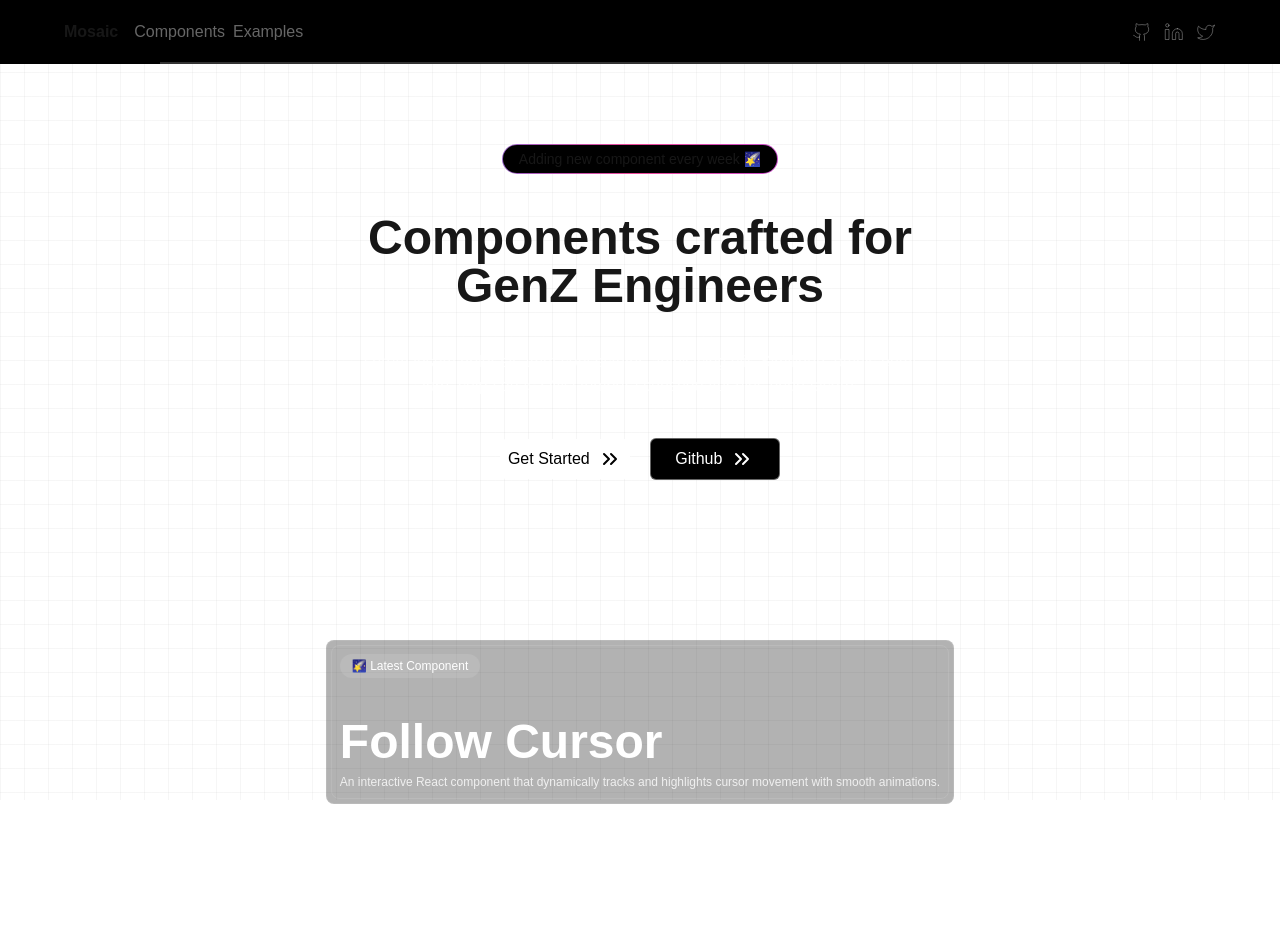
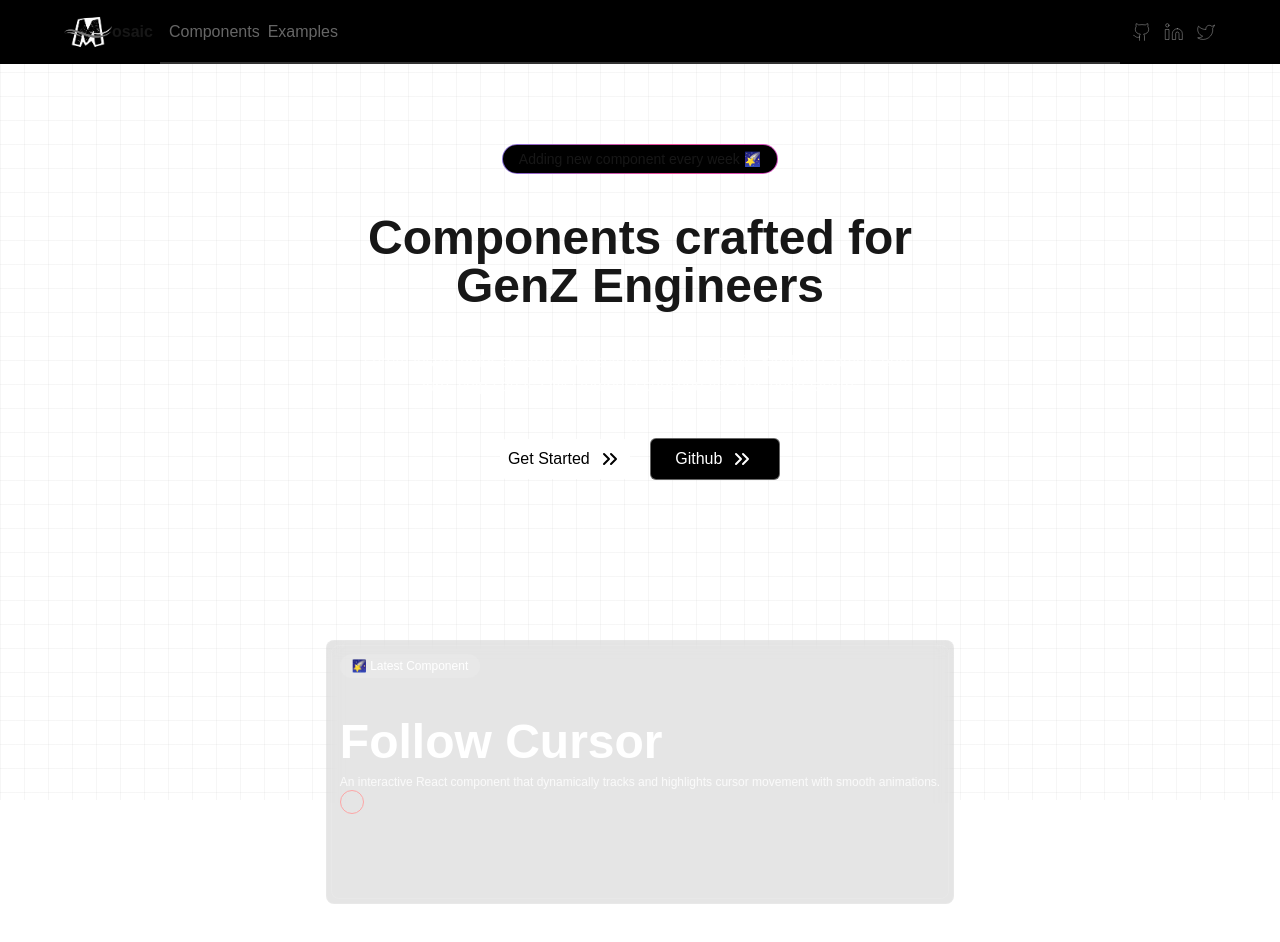
Before and after one commit to aniimessh/mosaic-ui, a Next.js app: page / in a window 1280 px wide. Shown: the top 942 px of the page. Before the commit the page ends 884 px from the top, so only its background shows below. Built offline with nearby package versions, Linux system fonts and the light colour scheme; a web font is replaced by a local one; what tailwind-clip-path would draw is missing.

Commit message:
nav logo added

```diff
--- a/app/(docs)/docs/cursor/follow-cursor/page.tsx
+++ b/app/(docs)/docs/cursor/follow-cursor/page.tsx
@@ -10,7 +10,8 @@ const FollowCursorPage = () => {
       <section>
         <h1 className="text-3xl font-semibold">Follow Cursor</h1>
         <p className="mt-1">
-          Text fading transitions for words to pop up, down, right, left
+          An interactive React component that dynamically tracks and highlights
+          cursor movement with smooth animations.
         </p>
       </section>
 
--- a/components/common/navbar/navbar.tsx
+++ b/components/common/navbar/navbar.tsx
@@ -1,15 +1,18 @@
 import { Github, Linkedin, Twitter } from "lucide-react";
 import Link from "next/link";
+import NavLogo from "@/public/logo/favicon.png";
 
 import React from "react";
+import Image from "next/image";
 
 const Navbar = () => {
   return (
     <div className="sticky bg-black top-0 z-20  mx-auto">
       <div className="h-16 mx-auto sticky flex lg:container justify-between items-center p-2 lg:px-16">
         <div className="flex items-center gap-4">
-          <Link href={"/"}>
-            <h1 className="font-black">Mosaic</h1>
+          <Link href={"/"} className="flex items-center ">
+            <Image src={NavLogo} alt="" className="h-12 w-12" />
+            <h1 className="font-black">osaic</h1>
           </Link>
           <div className=" items-baseline gap-2 hidden lg:flex">
             <Link
--- a/components/core/homepage/latestComponents.tsx
+++ b/components/core/homepage/latestComponents.tsx
@@ -1,13 +1,42 @@
+import { useGSAP } from "@gsap/react";
+import gsap from "gsap";
 import React from "react";
 
 const LatestComponent = () => {
+  useGSAP(() => {
+    const testDiv = document.getElementById("testDiv");
+    const cursor = document.getElementById("cursor");
+
+    if (testDiv && cursor) {
+      const handleMouseMove = (event: MouseEvent) => {
+        const rect = testDiv.getBoundingClientRect();
+        const x = event.clientX - rect.left;
+        const y = event.clientY - rect.top;
+
+        gsap.to(cursor, {
+          x,
+          y,
+          duration: 0.1,
+          ease: "power3.out",
+        });
+      };
+
+      testDiv.addEventListener("mousemove", handleMouseMove);
+
+      // Cleanup function
+      return () => {
+        testDiv.removeEventListener("mousemove", handleMouseMove);
+      };
+    }
+  });
+
   return (
-    <div className="w-full flex items-center justify-center h-full ">
-      <div className="border border-white/10 p-1 bg-black/30  rounded-lg mx-auto">
-        <div className="border border-white/10 p-2  rounded-lg mx-auto">
-          <div className="flex items-start justify-between ">
-            {/* left content */}
-            <div className="flex flex-col items-start gap-10 ">
+    <div className="w-full flex items-center justify-center h-full">
+      <div className="border border-white/10 p-1 bg-black/10 backdrop-blur rounded-lg mx-auto">
+        <div className="border border-white/10 p-2 rounded-lg mx-auto">
+          <div>
+            {/* Left Content */}
+            <div className="flex flex-col items-start gap-10">
               <p className="bg-white/10 rounded-full px-3 py-1 text-xs text-left">
                 🌠 Latest Component
               </p>
@@ -19,10 +48,10 @@ const LatestComponent = () => {
                 </p>
               </div>
             </div>
-            {/* right content
-          <div className="w-1/2">
-          <FollowCursor />
-          </div> */}
+            {/* Right Content */}
+            <div className="relative h-[100px] overflow-hidden" id="testDiv">
+              <Test />
+            </div>
           </div>
         </div>
       </div>
@@ -31,3 +60,14 @@ const LatestComponent = () => {
 };
 
 export default LatestComponent;
+
+const Test = () => {
+  return (
+    <div>
+      <div
+        className="size-6 bg-transparent border border-red-300 rounded-full absolute"
+        id="cursor"
+      />
+    </div>
+  );
+};
```
Also changed, not shown: public/logo/logo.png (deleted).
